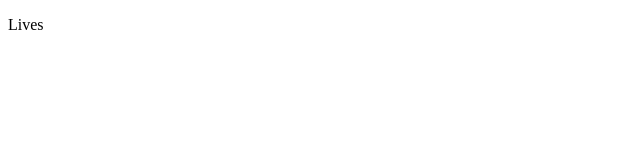
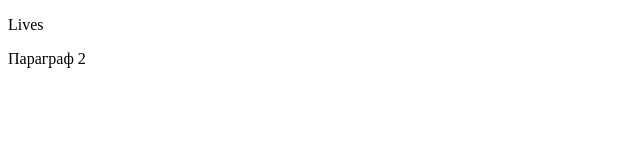
Before and after one commit to SNS1979/DevEducation, a plain HTML site: page index.html in a window 1280 px wide. Shown: the full height of the page, 0-640 px from the left. Drawn offline with Linux system fonts and the light colour scheme.

Commit message:
add paragraph in file index.html

```diff
--- a/index.html
+++ b/index.html
@@ -9,5 +9,6 @@
 <body>
     <script src = "script.js"></script>
     <p>Lives</p>
+    <p>Параграф 2</p>
 </body>
 </html>
```
